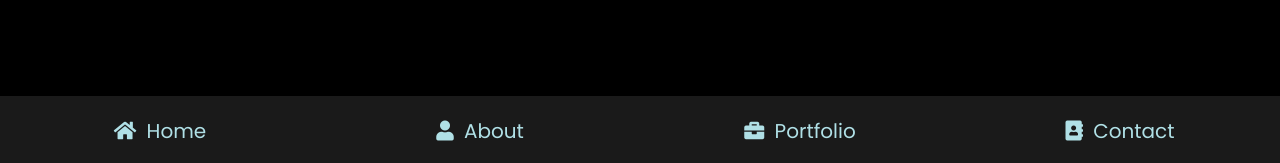
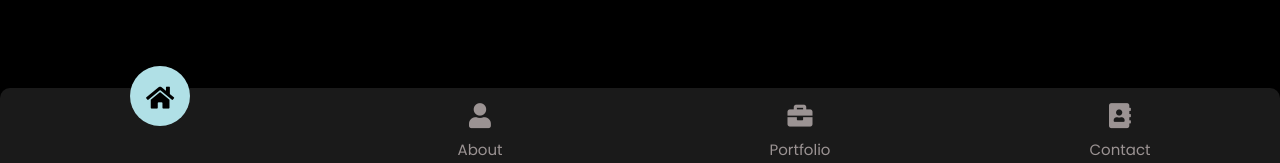
Before and after one commit to Kasimkkn/myportfolio, a React (Vite) app: page / in a window 1280 px wide. Shown: the part 634-797 px from the top of the page. Built offline with nearby package versions, Linux system fonts and the light colour scheme; the HTML template or start-up script is replaced by a standard one.

Commit message:
changes in ui

```diff
--- a/src/App.css
+++ b/src/App.css
@@ -87,46 +87,95 @@ section {
   bottom: 0;
   left: 0;
   right: 0;
-  display: -webkit-box;
-  display: -ms-flexbox;
   display: flex;
   z-index: 1000;
-  -webkit-box-align: end;
-  -ms-flex-align: end;
-  align-items: flex-end;
+  background: #1a1a1a;
+  box-shadow: 0 0 10px rgba(0, 0, 0, 0.1);
+  border-top-left-radius: 10px;
+  border-top-right-radius: 10px;
 }
 
 .navbar a {
-  padding: 2rem;
-  font-size: 2rem;
-  background: #1a1a1a;
-  -webkit-box-flex: 1;
-  -ms-flex: 1;
   flex: 1;
-  color: white;
+  display: flex;
+  justify-content: center;
+  align-items: center;
+  flex-direction: column;
+  gap: 0px;
+  padding: 5px 0;
+  font-size: 1rem;
+  color: #9b9393;
   text-align: center;
-  -webkit-transition: .2s linear;
-  transition: .2s linear;
+  text-decoration: none;
+  position: relative;
+  transition: all 0.3s ease;
 }
 
 .navbar a span {
+  display: block;
+  font-size: 1.5rem;
+}
+
+.navbar a i {
+  font-size: 2.5rem;
+  transition: transform 0.3s ease, background-color 0.3s ease, color 0.3s ease;
+  border-radius: 50%;
+  padding: 10px;
+  background-color: transparent;
+}
+
+.navbar a::after {
+  content: "";
+  position: absolute;
+  width: 60px;
+  height: 60px;
+  border-radius: 50%;
+  background-color: transparent;
+  transition: all 0.3s ease;
+}
+
+.navbar a::before {
+  top: 5px;
+}
+
+.navbar a::after {
+  top: -2px;
+  z-index: -1;
+}
+
+.navbar a.active i, .navbar a:hover i {
+  transform: translateY(-30px);
+  color: black;
+  padding: 15px;
+}
+
+.navbar a.active::after, .navbar a:hover::after {
+  background-color: powderblue;
+  transform: translateY(-20px);
+}
+
+.navbar a.active, .navbar a:hover {
   color: powderblue;
 }
 
-.navbar a i {
-  color: powderblue;
-  padding-right: .5rem;
+.navbar a.active span, .navbar a:hover span {
+  display: none;
 }
 
-.navbar a:hover {
-  background: powderblue;
-  padding-bottom: 3rem;
+@media (max-width: 768px) {
+  .navbar a span {
+    display: none;
+  }
+  .navbar a::after  {
+    top: -9px;
+    z-index: -1;
+  }
+  .navbar a i {
+    font-size: 3rem;
+  }
 }
 
-.navbar a:hover i,
-a:hover span {
-  color: black;
-}
+
 
 .home {
   display: flex;
@@ -657,7 +706,7 @@ a:hover span {
     font-size: 12vw;
   }
 
-  .navbar a i {
+  /* .navbar a i {
     padding: 0;
   }
 
@@ -667,7 +716,7 @@ a:hover span {
 
   .navbar a:hover {
     padding-bottom: 2rem;
-  }
+  } */
 
   .home {
     text-align: center;
--- a/src/components/Header.jsx
+++ b/src/components/Header.jsx
@@ -1,18 +1,16 @@
 import React from "react";
-import { Link } from "react-router-dom";
+import { NavLink } from "react-router-dom";
 
 import pian1Sound from "/1.mp3";
 import pian2Sound from "/2.mp3";
 import pian3Sound from "/3.mp3";
 
 const Header = () => {
-  const play1Sound = () => {
-    const audioContext = new (window.AudioContext ||
-      window.webkitAudioContext)();
-
+  const playSound = (sound) => {
+    const audioContext = new (window.AudioContext || window.webkitAudioContext)();
     const source = audioContext.createBufferSource();
 
-    fetch(pian1Sound)
+    fetch(sound)
       .then((response) => response.arrayBuffer())
       .then((arrayBuffer) => audioContext.decodeAudioData(arrayBuffer))
       .then((audioBuffer) => {
@@ -24,60 +22,25 @@ const Header = () => {
         console.error("Error loading audio file:", error);
       });
   };
-  const play2Sound = () => {
-    const audioContext = new (window.AudioContext ||
-      window.webkitAudioContext)();
 
-    const source = audioContext.createBufferSource();
-
-    fetch(pian2Sound)
-      .then((response) => response.arrayBuffer())
-      .then((arrayBuffer) => audioContext.decodeAudioData(arrayBuffer))
-      .then((audioBuffer) => {
-        source.buffer = audioBuffer;
-        source.connect(audioContext.destination);
-        source.start();
-      })
-      .catch((error) => {
-        console.error("Error loading audio file:", error);
-      });
-  };
-  const play3Sound = () => {
-    const audioContext = new (window.AudioContext ||
-      window.webkitAudioContext)();
-
-    const source = audioContext.createBufferSource();
-
-    fetch(pian3Sound)
-      .then((response) => response.arrayBuffer())
-      .then((arrayBuffer) => audioContext.decodeAudioData(arrayBuffer))
-      .then((audioBuffer) => {
-        source.buffer = audioBuffer;
-        source.connect(audioContext.destination);
-        source.start();
-      })
-      .catch((error) => {
-        console.error("Error loading audio file:", error);
-      });
-  };
   return (
     <nav className="navbar">
-      <Link to="/" onClick={play1Sound}>
-        {" "}
-        <i className="fas fa-home"></i> <span>home</span>{" "}
-      </Link>
-      <Link to="about" onClick={play2Sound}>
-        {" "}
-        <i className="fas fa-user"></i> <span>about</span>{" "}
-      </Link>
-      <Link to="portfolio" onClick={play3Sound}>
-        {" "}
-        <i className="fas fa-briefcase"></i> <span>portfolio</span>{" "}
-      </Link>
-      <Link to="contact" onClick={play1Sound}>
-        {" "}
-        <i className="fas fa-address-book"></i> <span>contact</span>{" "}
-      </Link>
+      <NavLink to="/" exact activeClassName="active" onClick={() => playSound(pian1Sound)}>
+        <i className="fas fa-home"></i>
+        <span>home</span>
+      </NavLink>
+      <NavLink to="about" activeClassName="active" onClick={() => playSound(pian2Sound)}>
+        <i className="fas fa-user"></i>
+        <span>about</span>
+      </NavLink>
+      <NavLink to="portfolio" activeClassName="active" onClick={() => playSound(pian3Sound)}>
+        <i className="fas fa-briefcase"></i>
+        <span>portfolio</span>
+      </NavLink>
+      <NavLink to="contact" activeClassName="active" onClick={() => playSound(pian1Sound)}>
+        <i className="fas fa-address-book"></i>
+        <span>contact</span>
+      </NavLink>
     </nav>
   );
 };
```
Also changed, not shown: src/pages/Home.jsx (+0 -7 lines).
